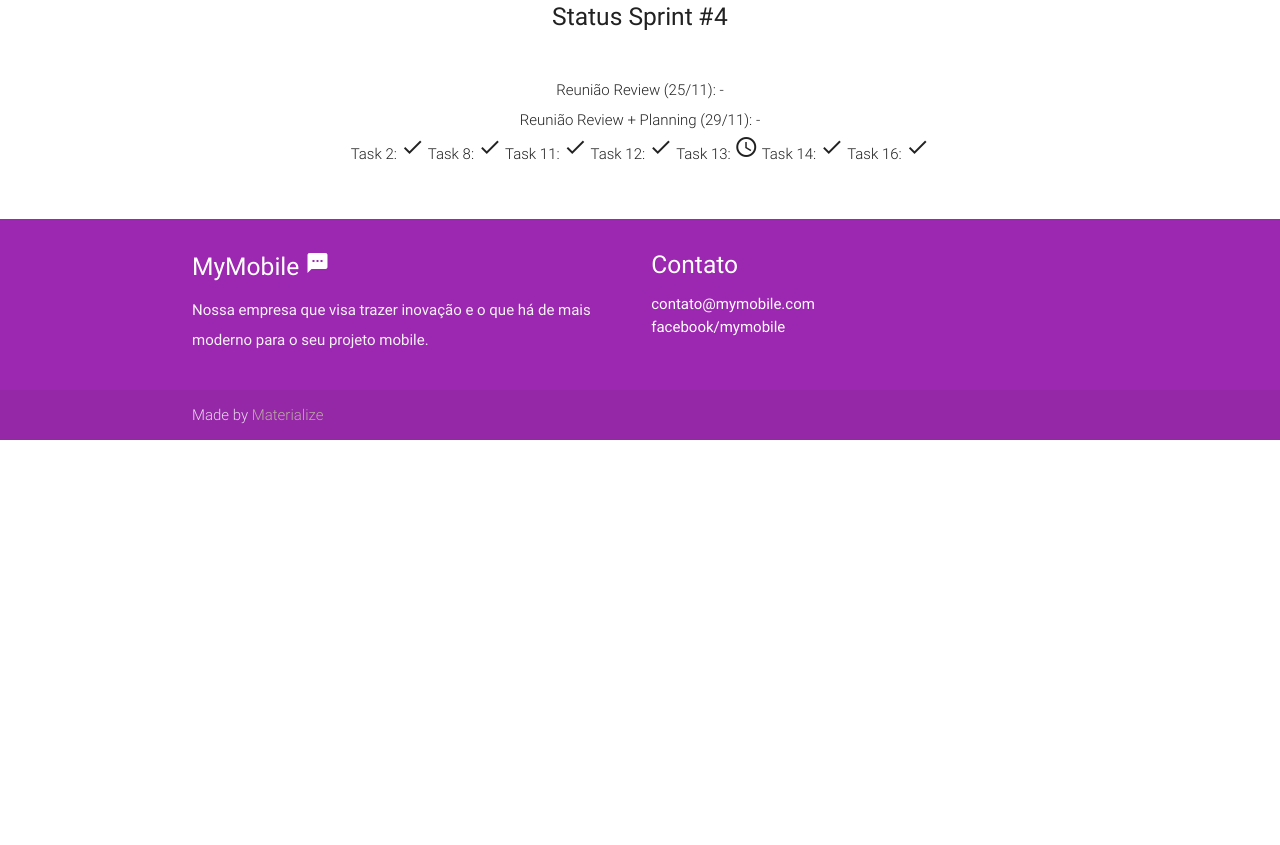
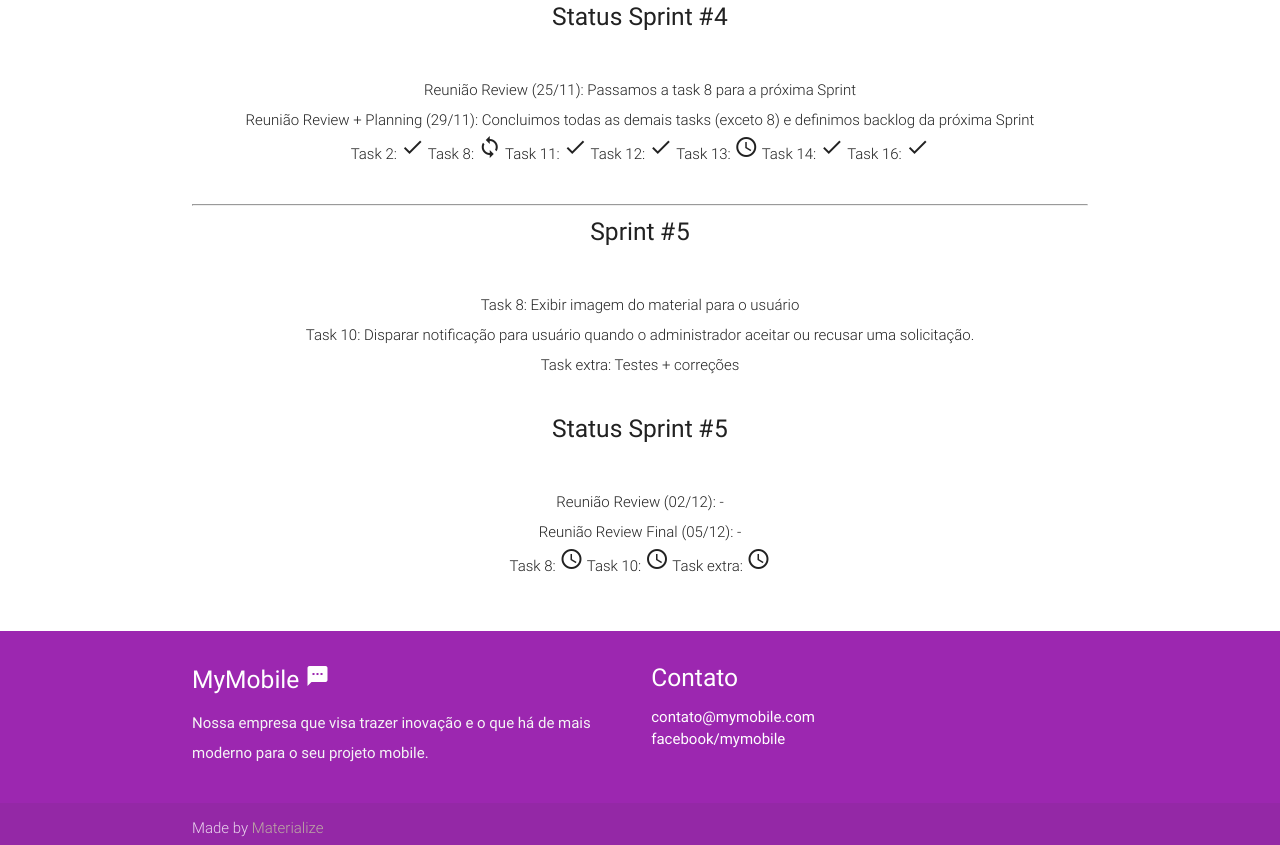
Before and after one commit to dberaldo/dberaldo.github.io, a plain HTML site: page projeto.html in a window 1280 px wide. Shown: the part 2046-2891 px from the top of the page. Before the commit the page ends 2486 px from the top, so only its background shows below. Drawn offline with nearby package versions, Linux system fonts and the light colour scheme.

Commit message:
sprint 5

```diff
--- a/projeto.html
+++ b/projeto.html
@@ -220,9 +220,29 @@
         <h5 class="center">Status Sprint #4</h5>
 
         <p class= "light" align="center"  >
-          <br> Reunião Review (25/11): -
-          <br> Reunião Review + Planning (29/11): -
-          <br> Task 2: <i class="material-icons">done</i> Task 8: <i class="material-icons">done</i> Task 11: <i class="material-icons">done</i> Task 12: <i class="material-icons">done</i> Task 13: <i class="material-icons">schedule</i> Task 14: <i class="material-icons">done</i> Task 16: <i class="material-icons">done</i>
+          <br> Reunião Review (25/11): Passamos a task 8 para a próxima Sprint
+          <br> Reunião Review + Planning (29/11): Concluimos todas as demais tasks (exceto 8) e definimos backlog da próxima Sprint
+          <br> Task 2: <i class="material-icons">done</i> Task 8: <i class="material-icons">loop</i> Task 11: <i class="material-icons">done</i> Task 12: <i class="material-icons">done</i> Task 13: <i class="material-icons">schedule</i> Task 14: <i class="material-icons">done</i> Task 16: <i class="material-icons">done</i>
+        </p>
+      </div>
+
+       <hr>
+      <div class="row">
+        <h5 class="center">Sprint #5</h5>
+        <p class= "light" align="center">
+        <br> Task 8: Exibir imagem do material para o usuário
+        <br> Task 10: Disparar notificação para usuário quando o administrador aceitar ou recusar uma solicitação.
+        <br> Task extra: Testes + correções
+        </p>
+      </div>
+
+      <div class="row">
+        <h5 class="center">Status Sprint #5</h5>
+
+        <p class= "light" align="center"  >
+          <br> Reunião Review (02/12): -
+          <br> Reunião Review Final (05/12): -
+          <br> Task 8: <i class="material-icons">schedule</i> Task 10: <i class="material-icons">schedule</i> Task extra: <i class="material-icons">schedule</i>
         </p>
       </div>
 
```
